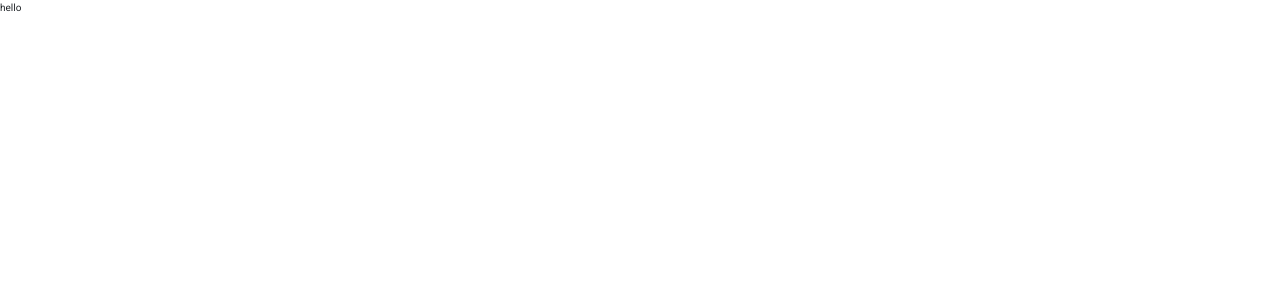
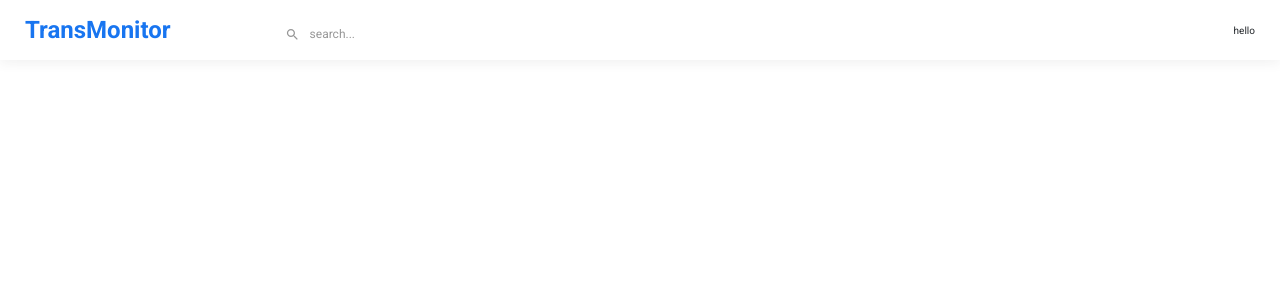
Before and after one commit to victornnaji/transmonitor, a React (Create React App) app: page / in a window 1280 px wide. Shown: the top 300 px of the page. Built offline with nearby package versions, Linux system fonts and the light colour scheme.

Commit message:
implement search component

```diff
--- a/package.json
+++ b/package.json
@@ -3,6 +3,8 @@
   "version": "0.1.0",
   "private": true,
   "dependencies": {
+    "@material-ui/core": "^4.8.1",
+    "@material-ui/icons": "^4.5.1",
     "@testing-library/jest-dom": "^4.2.4",
     "@testing-library/react": "^9.3.2",
     "@testing-library/user-event": "^7.1.2",
--- a/src/App.js
+++ b/src/App.js
@@ -1,10 +1,11 @@
 import React from 'react';
 import './App.scss';
+import Navbar from './Features/Navbar/Navbar';
 
 function App() {
   return (
     <div className="App">
-      hello
+      <Navbar />
     </div>
   );
 }
--- /dev/null
+++ b/src/Components/SearchBar/SearchBar.js
@@ -0,0 +1,18 @@
+import React from 'react';
+import SearchIcon from '@material-ui/icons/Search';
+import "./SearchBar.scss";
+
+const SearchBar = ({text}) => {
+  return (
+    <div className="searchbar">
+      <div className="search-icon">
+       <SearchIcon style={{ fontSize: 15 }}/>
+      </div>
+      <div className="search-text">
+        {text}
+      </div>
+    </div>
+  )
+}
+
+export default SearchBar;
--- /dev/null
+++ b/src/Components/SearchBar/SearchBar.scss
@@ -0,0 +1,12 @@
+.searchbar{
+    height: 2rem;
+    display: flex;
+    font-size: 1.2rem;
+    line-height: 2.8rem;
+    padding-bottom: 2rem;
+    color: #979797;
+
+    & .search-text{
+      margin-left: 1rem;
+    }
+}
--- /dev/null
+++ b/src/Features/Navbar/Navbar.js
@@ -0,0 +1,28 @@
+import React from 'react';
+import "./Navbar.scss";
+import SearchBar from '../../Components/SearchBar/SearchBar';
+
+const Navbar = () => {
+    return (
+        <nav className="navbar">
+            <div className="container">
+                <div className="nav-content">
+                    <div className="brand-search">
+                        <div className="brand">
+                            TransMonitor
+                        </div>
+                        <div className="searchbar">
+                            <SearchBar text="search..."/>
+                        </div>
+                    </div>
+
+                    <div className="menu-items">
+                        hello
+                    </div>
+                </div>
+            </div>
+        </nav>
+    )
+}
+
+export default Navbar;
--- /dev/null
+++ b/src/Features/Navbar/Navbar.scss
@@ -0,0 +1,31 @@
+@import "../../variables.scss";
+
+.navbar{
+    height: 6rem;
+    background-color: $background;
+    box-shadow: $box-shadow;
+}
+
+.nav-content{
+    display: flex;
+    width: 100%;
+    align-items: center;
+    justify-content: space-between;
+}
+
+.brand{
+font-style: normal;
+font-weight: 900;
+font-size: 2.4rem;
+line-height: 2.8rem;
+text-align: right;
+color: $font-blue;
+
+}
+
+.brand-search{
+    display: flex;
+    justify-content: space-between;
+    width: 33rem;
+    align-items: center;
+}
--- a/src/index.css
+++ b/src/index.css
@@ -8,3 +8,7 @@ body {
 html{
   font-size: 62.5%;
 }
+
+.container{
+  max-width: 1460px;
+}
--- a/src/variables.scss
+++ b/src/variables.scss
@@ -3,3 +3,4 @@ $button-green: #27AE60;
 $background: #FFFFFF;
 $map-background: linear-gradient(180deg, rgba(2, 148, 255, 0.45) 33.13%, rgba(255, 255, 255, 0.0001) 117.06%);
 $font-color: #647787;
+$box-shadow: 0px 4px 10px rgba(79, 79, 79, 0.07);
```
Also changed, not shown: 1 other file (tests, documents, lock files or other folders).
